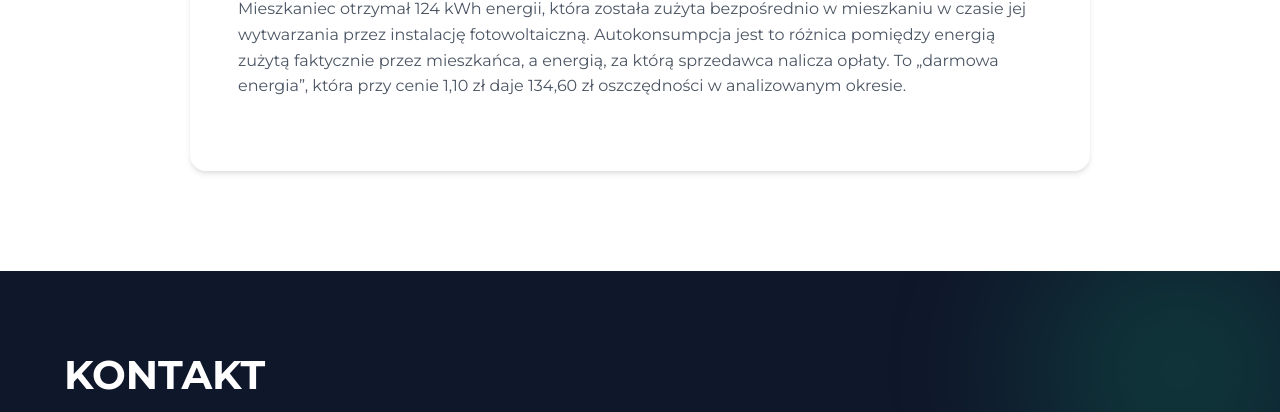
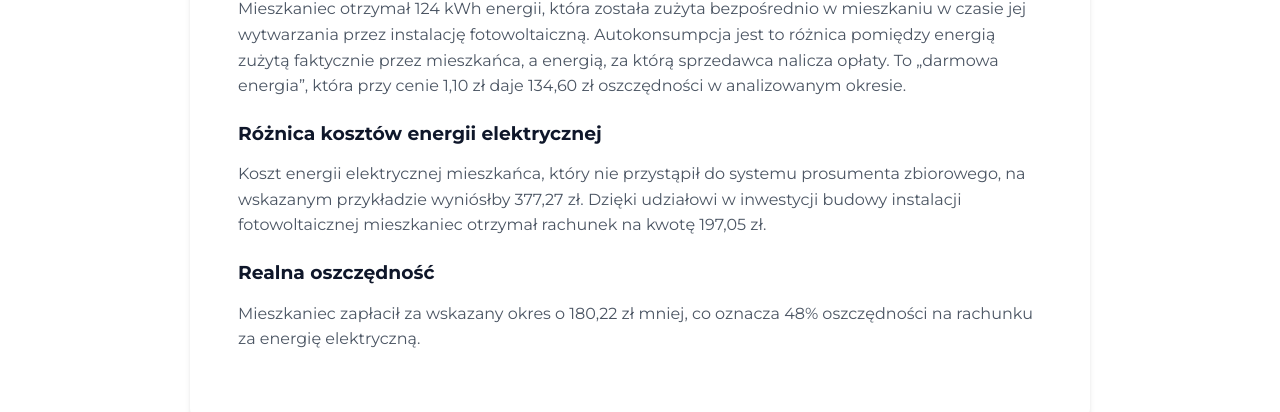
Before and after one commit to bartlomiejabramowicz/prosument-zbiorowy, a plain HTML site: page index.html in a window 1280 px wide. Shown: the part 3959-4371 px from the top of the page. Drawn offline with Linux system fonts and the light colour scheme.

Commit message:
Update index.html

```diff
--- a/index.html
+++ b/index.html
@@ -226,6 +226,18 @@
         faktycznie przez mieszkańca, a energią, za którą sprzedawca nalicza opłaty.
         To „darmowa energia”, która przy cenie 1,10 zł daje 134,60 zł oszczędności w analizowanym okresie.
       </p>
+      <h3>Różnica kosztów energii elektrycznej</h3>
+      <p>
+        Koszt energii elektrycznej mieszkańca, który nie przystąpił do systemu prosumenta
+        zbiorowego, na wskazanym przykładzie wyniósłby 377,27 zł. Dzięki udziałowi
+        w inwestycji budowy instalacji fotowoltaicznej mieszkaniec otrzymał rachunek na
+        kwotę 197,05 zł.
+      </p>
+      <h3>Realna oszczędność</h3>
+      <p>
+        Mieszkaniec zapłacił za wskazany okres o 180,22 zł mniej, co oznacza
+        48% oszczędności na rachunku za energię elektryczną.
+      </p>
 
     </div>
   </section>
```
